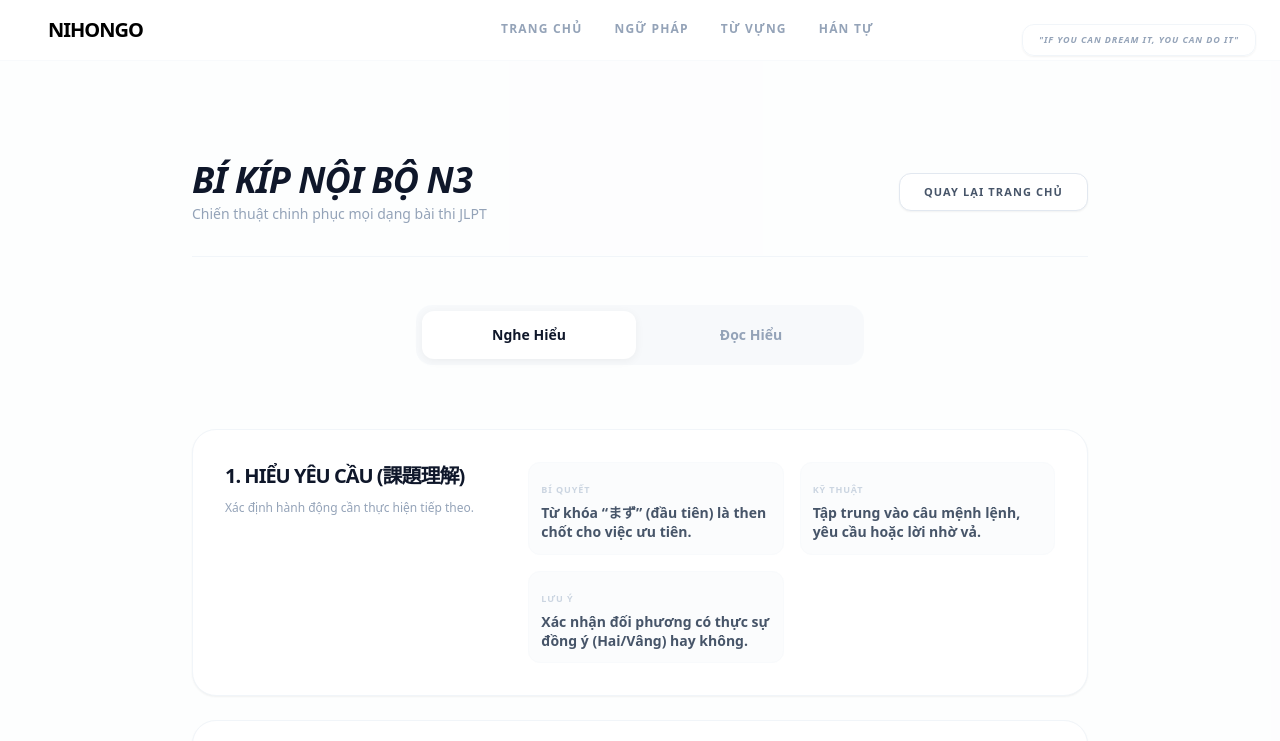
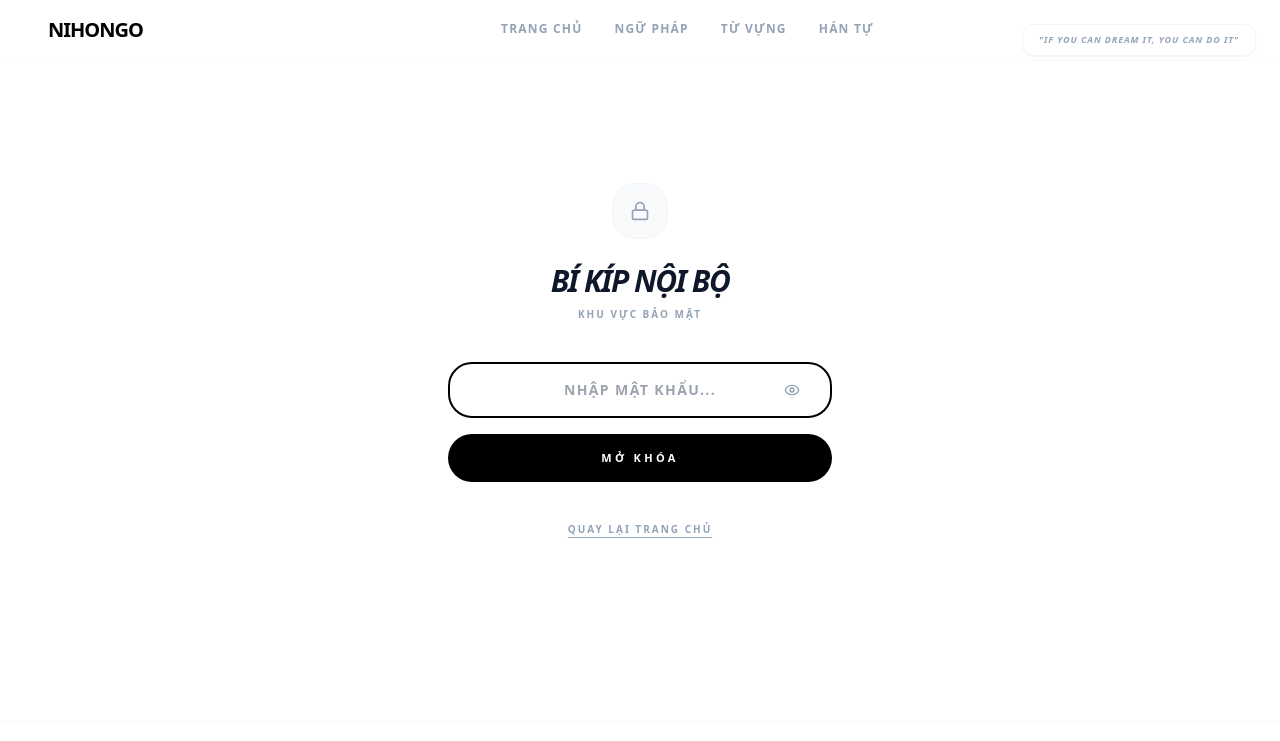
Before and after one commit to inngok/nihongo-practice, a React (Vite) app: page /tips in a window 1280 px wide. Shown: the top 741 px of the page. Built offline with nearby package versions, Linux system fonts and the light colour scheme.

Commit message:
feat: add data

```diff
--- a/src/pages/tips/Tips.jsx
+++ b/src/pages/tips/Tips.jsx
@@ -5,8 +5,82 @@ import ReadingTipsData from './ReadingTipsData';
 
 export default function Tips() {
   const navigate = useNavigate();
+  const [isAuthenticated, setIsAuthenticated] = useState(false);
+  const [password, setPassword] = useState('');
+  const [showPassword, setShowPassword] = useState(false);
+  const [error, setError] = useState('');
   const [activeTab, setActiveTab] = useState('listening');
 
+  const handleLogin = (e) => {
+    e.preventDefault();
+    if (password === import.meta.env.VITE_TIPS_PASSWORD) {
+      setIsAuthenticated(true);
+      setError('');
+    } else {
+      setError('Mật khẩu không chính xác!');
+    }
+  };
+
+  if (!isAuthenticated) {
+    return (
+      <div className="w-full h-full flex-grow bg-white flex flex-col items-center justify-center p-4 py-20 selection:bg-black selection:text-white">
+        <div className="w-full max-w-sm flex flex-col gap-6 animate-in fade-in slide-in-from-bottom-4 duration-500">
+          <div className="text-center space-y-2 mb-4">
+            <div className="w-14 h-14 bg-slate-50 border border-slate-100 rounded-3xl flex items-center justify-center mx-auto mb-6">
+              <Lock className="w-5 h-5 text-slate-400" />
+            </div>
+            <h1 className="text-3xl font-black italic tracking-tighter uppercase text-slate-900">Bí Kíp Nội Bộ</h1>
+            <p className="text-[10px] font-bold tracking-[0.2em] uppercase text-slate-400">Khu vực bảo mật</p>
+          </div>
+
+          <form onSubmit={handleLogin} className="space-y-4">
+            <div className="relative group">
+              <input
+                type={showPassword ? "text" : "password"}
+                placeholder="NHẬP MẬT KHẨU..."
+                value={password}
+                onChange={(e) => setPassword(e.target.value)}
+                className="w-full px-6 py-4 bg-slate-50 border-2 border-slate-100 rounded-[1.5rem] text-center font-bold tracking-[0.1em] text-sm text-slate-900 focus:outline-none focus:border-black focus:bg-white transition-all"
+                autoFocus
+              />
+              <button
+                type="button"
+                onClick={() => setShowPassword(!showPassword)}
+                className="absolute right-6 top-1/2 -translate-y-1/2 p-2 text-slate-400 hover:text-slate-900 transition-colors"
+                tabIndex="-1"
+              >
+                {showPassword ? (
+                  <EyeOff className="w-4 h-4" />
+                ) : (
+                  <Eye className="w-4 h-4" />
+                )}
+              </button>
+            </div>
+            {error && <p className="text-rose-500 text-xs font-bold text-center tracking-wide">{error}</p>}
+
+            <button
+              type="submit"
+              className="w-full py-4 bg-black text-white rounded-[1.5rem] font-black text-[11px] uppercase tracking-[0.3em] hover:-translate-y-1 hover:shadow-xl hover:bg-slate-900 transition-all active:scale-95"
+            >
+              Mở Khóa
+            </button>
+          </form>
+
+          <button
+            onClick={() => navigate('/')}
+            className="mt-4 text-[10px] font-bold tracking-[0.2em] text-slate-400 uppercase hover:text-slate-900 text-center transition-colors underline underline-offset-4"
+          >
+            Quay lại trang chủ
+          </button>
+        </div>
+        <style dangerouslySetInnerHTML={{
+          __html: `
+          @keyframes fade-in { from { opacity: 0; } to { opacity: 1; } }
+          .animate-in { animation: fade-in 0.5s ease-out forwards; }
+          `}} />
+      </div>
+    );
+  }
 
   const listeningTips = [
     {
@@ -117,8 +191,8 @@ export default function Tips() {
           <button
             onClick={() => setActiveTab('listening')}
             className={`flex-1 py-3.5 rounded-xl text-sm font-bold transition-all flex items-center justify-center gap-2 ${activeTab === 'listening'
-                ? 'bg-white text-slate-900 shadow-[0_2px_10px_rgba(0,0,0,0.05)]'
-                : 'text-slate-400 hover:text-slate-600 hover:bg-slate-100'
+              ? 'bg-white text-slate-900 shadow-[0_2px_10px_rgba(0,0,0,0.05)]'
+              : 'text-slate-400 hover:text-slate-600 hover:bg-slate-100'
               }`}
           >
             Nghe Hiểu
@@ -126,8 +200,8 @@ export default function Tips() {
           <button
             onClick={() => setActiveTab('reading')}
             className={`flex-1 py-3.5 rounded-xl text-sm font-bold transition-all flex items-center justify-center gap-2 ${activeTab === 'reading'
-                ? 'bg-white text-slate-900 shadow-[0_2px_10px_rgba(0,0,0,0.05)]'
-                : 'text-slate-400 hover:text-slate-600 hover:bg-slate-100'
+              ? 'bg-white text-slate-900 shadow-[0_2px_10px_rgba(0,0,0,0.05)]'
+              : 'text-slate-400 hover:text-slate-600 hover:bg-slate-100'
               }`}
           >
             Đọc Hiểu
```
